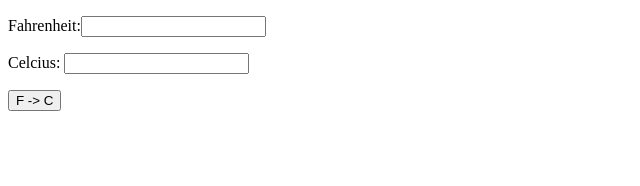
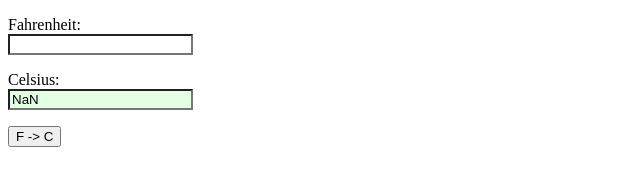
Before and after one commit to lexamarie25/cs319, a plain HTML site: page midterm/broken.html in a window 1280 px wide. Both pictures are taken after a click on the button "F -> C". Shown: the whole page, without its empty margins (0-640 px from the left). Drawn offline with Linux system fonts and the light colour scheme.

Commit message:
midterm complete
completed midterm

```diff
--- a/midterm/broken.html
+++ b/midterm/broken.html
@@ -1,31 +1,38 @@
 <!DOCTYPE html>
 <html lang="en">
     <head>
-        <title>Midterm Program 5</title>
+        <title>Lab 4</title>
+    </head>
         <meta charset="utf-8">
-
-    </head>
     <body>
         <script>
-         function myFunction() {
+            function myFunction() {
 
-             var fahrenheitTemp = parseFloat (document.getElementById("fahrenheitValue").value);
-             var celciusTemp = (fahrenheitTemp - 32) * (5/9);
+                var fahrenheit = parseFloat (document.getElementById("tempfahr").value);
+                var celsius = (fahrenheit - 32) * (5/9);
 
-             document.getElementById("fahrenheitValue").value = celciusTemp;
-             document.tempConvert.fahrenheitValue.style.backgroundColor = "#e5ffe5";
+                document.getElementById("tempcels").value = celsius;
+                document.temp.tempcels.style.backgroundColor = "#e5ffe5";
+                document.temp.tempfahr.style.backgroundColor = "white";
 
-         }
+            }
+
+
+
 
 
         </script>
-        <form name="tempConvert" id="tempConvert" action="#" method="get">
-        <p>Fahrenheit:<input type="text" name="fahrenheitValue" id="fahrenheitValue"></p>
-        <p>Celcius: <input type="text" name="celciusValue" id="celciusValue" readonly> </p>
-        <p><input type="button" name="fToC" id="fToC" value="F -> C" onclick="convert"></p>
+        <form name="temp" id="converter" action="#" method="get">
+            <p>Fahrenheit:<br><input type="text" name="tempfahr" id="tempfahr"></p>
+            <p>Celsius:<br><input type="text" name="tempcels" id="tempcels"></p>
+
+            <input type="button" name="fahr" id="fahr" value="F -> C" onclick="myFunction();">
+
+
+
 
         </form>
-
+        <p id="words"></p>
 
     </body>
 
```
